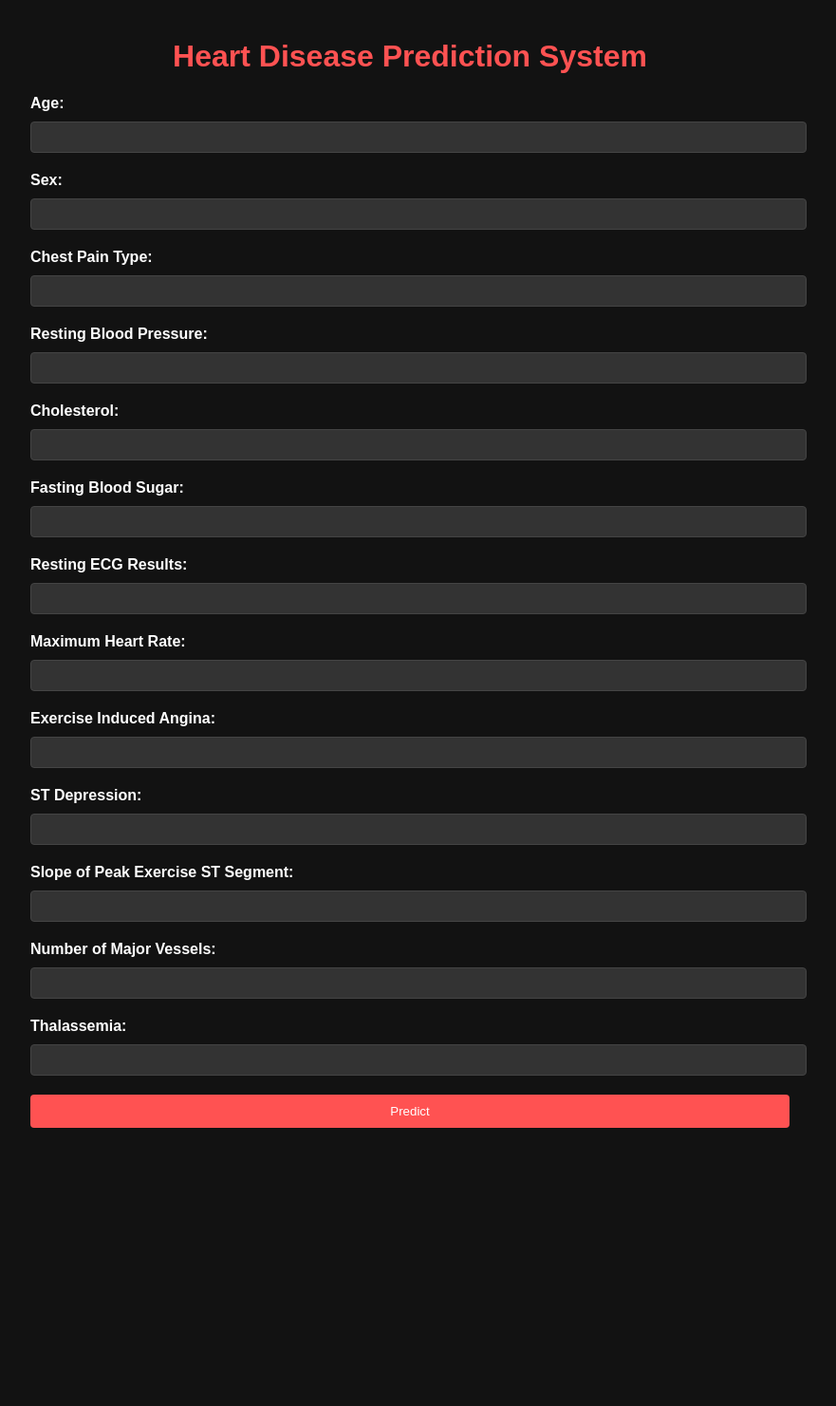
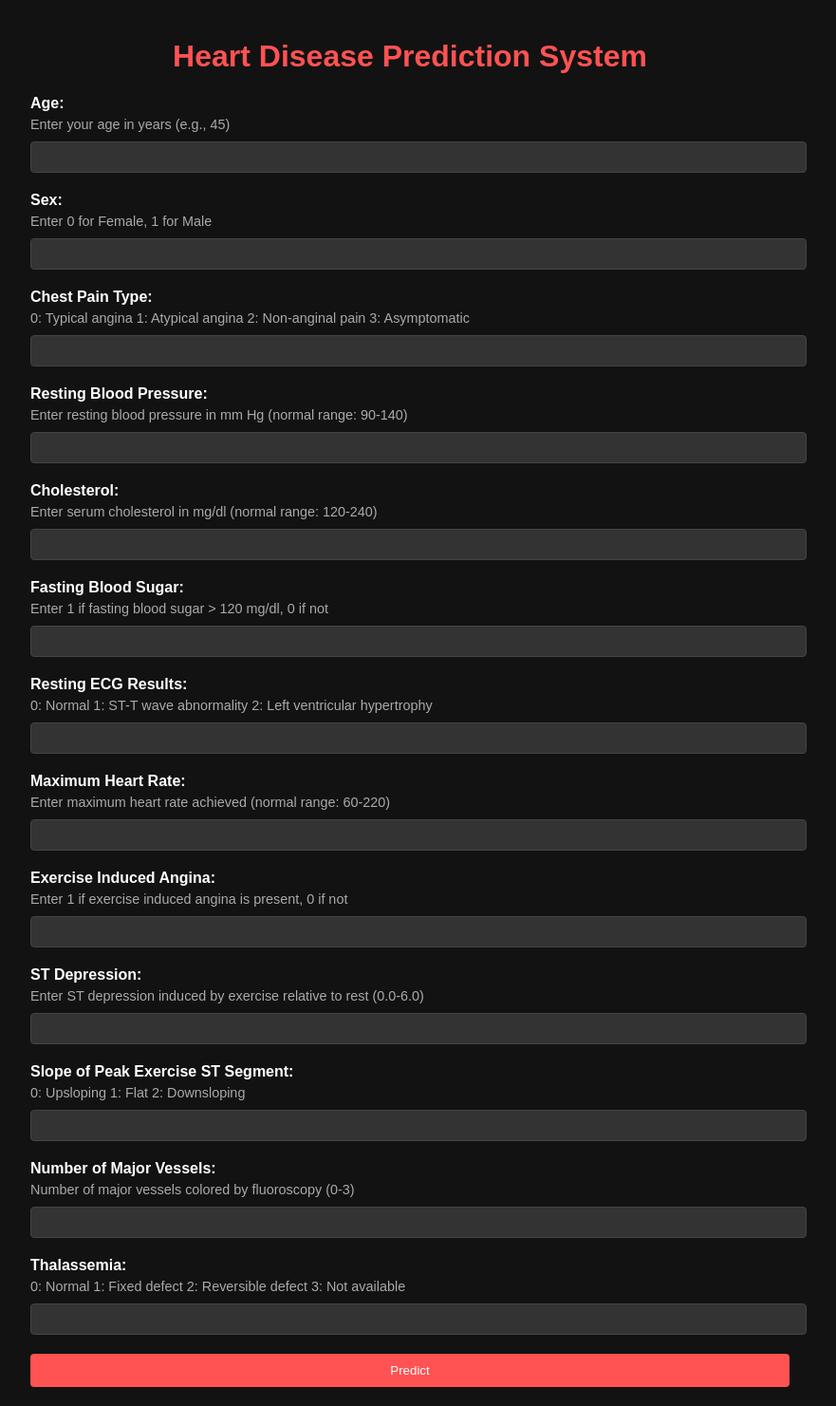
Before and after one commit to tgcjananga/e20-co542-heart-prediction-system, a Flask app: page /predict in a window 1280 px wide. Shown: the whole page at 95% size, without its empty margins (208-1089 px from the left). Before the commit the page ends 1188 px from the top, so only its background shows below. Run offline with Flask 3, Linux system fonts and the light colour scheme; parts of the project's set-up code (start-up, migrations or seed data) failed here and were passed over.

Commit message:
update prediction.html

```diff
--- a/webapp/templates/predict.html
+++ b/webapp/templates/predict.html
@@ -25,6 +25,11 @@
             margin-bottom: 5px;
             font-weight: bold;
             color: #ffffff;
+        }
+        .input-description {
+            font-size: 0.9em;
+            color: #aaaaaa;
+            margin-bottom: 5px;
         }
         input {
             width: 100%;
@@ -104,66 +109,100 @@
     <form action="/predict" method="post">
         <div class="input-group">
             <label for="age">Age:</label>
+            <div class="input-description">Enter your age in years (e.g., 45)</div>
             <input type="number" name="age" required>
         </div>
 
         <div class="input-group">
             <label for="sex">Sex:</label>
+            <div class="input-description">Enter 0 for Female, 1 for Male</div>
             <input type="number" name="sex" min="0" max="1" required>
         </div>
 
         <div class="input-group">
             <label for="cp">Chest Pain Type:</label>
+            <div class="input-description">
+                0: Typical angina
+                1: Atypical angina
+                2: Non-anginal pain
+                3: Asymptomatic
+            </div>
             <input type="number" name="cp" min="0" max="3" required>
         </div>
 
         <div class="input-group">
             <label for="trestbps">Resting Blood Pressure:</label>
+            <div class="input-description">Enter resting blood pressure in mm Hg (normal range: 90-140)</div>
             <input type="number" name="trestbps" required>
         </div>
 
         <div class="input-group">
             <label for="chol">Cholesterol:</label>
+            <div class="input-description">Enter serum cholesterol in mg/dl (normal range: 120-240)</div>
             <input type="number" name="chol" required>
         </div>
 
         <div class="input-group">
             <label for="fbs">Fasting Blood Sugar:</label>
+            <div class="input-description">Enter 1 if fasting blood sugar > 120 mg/dl, 0 if not</div>
             <input type="number" name="fbs" min="0" max="1" required>
         </div>
 
         <div class="input-group">
             <label for="restecg">Resting ECG Results:</label>
+            <div class="input-description">
+                0: Normal
+                1: ST-T wave abnormality
+                2: Left ventricular hypertrophy
+            </div>
+
             <input type="number" name="restecg" min="0" max="2" required>
         </div>
 
         <div class="input-group">
             <label for="thalach">Maximum Heart Rate:</label>
+            <div class="input-description">Enter maximum heart rate achieved (normal range: 60-220)</div>
             <input type="number" name="thalach" required>
         </div>
 
         <div class="input-group">
             <label for="exang">Exercise Induced Angina:</label>
+            <div class="input-description">Enter 1 if exercise induced angina is present, 0 if not</div>
             <input type="number" name="exang" min="0" max="1" required>
         </div>
 
         <div class="input-group">
             <label for="oldpeak">ST Depression:</label>
+            <div class="input-description">Enter ST depression induced by exercise relative to rest (0.0-6.0)</div>
             <input type="number" step="0.1" name="oldpeak" required>
         </div>
 
         <div class="input-group">
             <label for="slope">Slope of Peak Exercise ST Segment:</label>
+            <div class="input-description">
+                0: Upsloping
+                1: Flat
+                2: Downsloping
+            </div>
+
             <input type="number" name="slope" min="0" max="2" required>
         </div>
 
         <div class="input-group">
             <label for="ca">Number of Major Vessels:</label>
+            <div class="input-description">Number of major vessels colored by fluoroscopy (0-3)</div>
             <input type="number" name="ca" min="0" max="3" required>
         </div>
 
         <div class="input-group">
             <label for="thal">Thalassemia:</label>
+            <div class="input-description">
+                0: Normal
+                1: Fixed defect
+                2: Reversible defect
+                3: Not available
+            </div>
+
             <input type="number" name="thal" min="0" max="3" required>
         </div>
 
```
